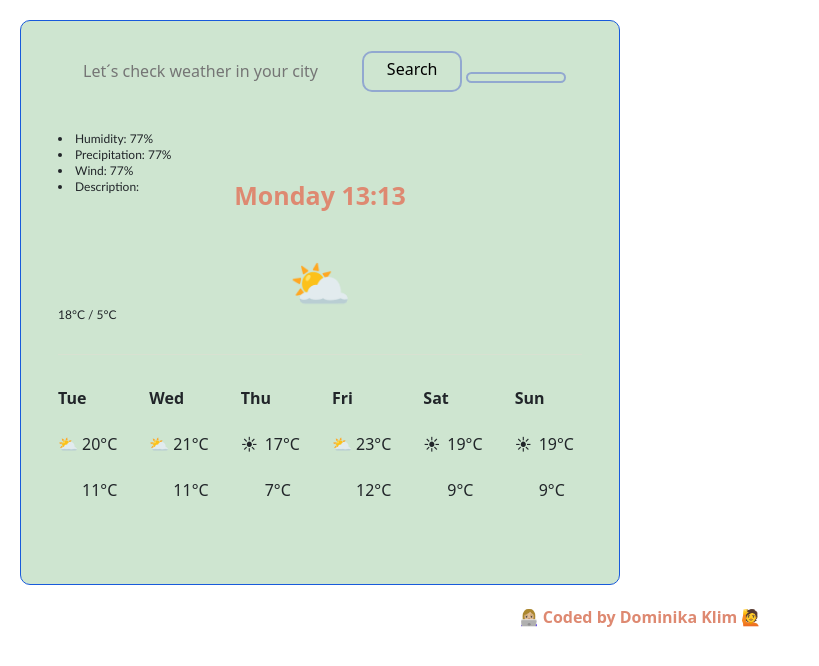
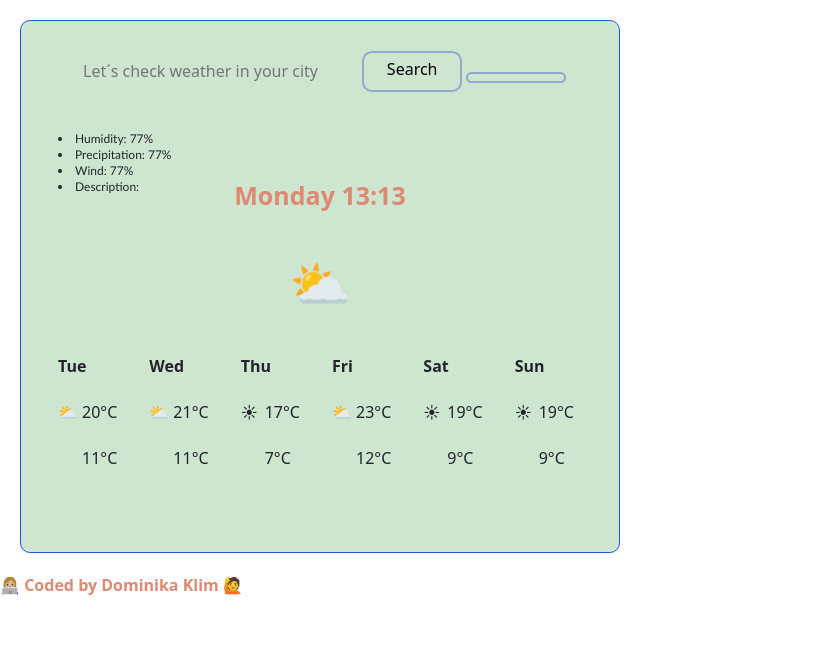
Before and after one commit to domkli/dominikas-final-project_apa, a website built with Parcel: page index.html in a window 1280 px wide. Shown: the whole page, without its empty margins (0-819 px from the left). Built offline with nearby package versions, Linux system fonts and the light colour scheme; no server answers.

Commit message:
got rid of 18/11 degrees

```diff
--- a/index.html
+++ b/index.html
@@ -37,18 +37,18 @@
           placeholder="Let´s check weather in your city"
           class="btn btn "
         />
-
          </div.class = "col-3">
       </form>
       <button>Search</button>
       <button id="current-location-button"></button>
-
       <h1  id="Barcelona"></h1>
       <br />
+
       <li>Humidity: <span id="humidity">77</span>%</li>
       <li>Precipitation: <span id="precipitation">77</span>%</li>
       <li>Wind: <span id="wind">77</span>%</li>
       <li>Description: <span id="description"></span></li>
+
       <div id="weather" class="weather-temperature"></div>
       <div id="currentLocationButton"> </div>
       <div id="name"></div>
@@ -58,7 +58,7 @@
 <ul class="temperature-today">
 
     <ul class="temperature-today">
-        <li>18°C  /  5°C</li>
+
       </ul>
   <strong id= "temperature"> </strong>
 </ul>
@@ -114,8 +114,11 @@
 
   <br />
       </div>
+
     </div>
+
     <script src="src/index.js"></script>
+
 
     <p><strong>   👩🏼‍💻 Coded by Dominika Klim  🙋‍‍</strong></p>
 
--- a/src/style.css
+++ b/src/style.css
@@ -14,7 +14,7 @@ h5 {
   color: #de8971;
 }
 p {
-  text-align: center;
+  text-align: left;
   margin-top: 0px;
   color: #de8971;
 }
@@ -27,6 +27,7 @@ p {
   margin: 20px;
   background-color: #cee5d0;
   line-height: 46px;
+  text-align: left;
 }
 
 .weather-today {
@@ -38,6 +39,7 @@ p {
   text-align: center;
   list-style: none;
   padding: 0;
+  font-size: 30px;
 }
 
 button {
@@ -55,6 +57,7 @@ button:hover {
   border: 1px solid #92a8d0;
   border-radius: 5px;
 }
+
 input {
   border-radius: 20px;
   line-height: 20px;
```
